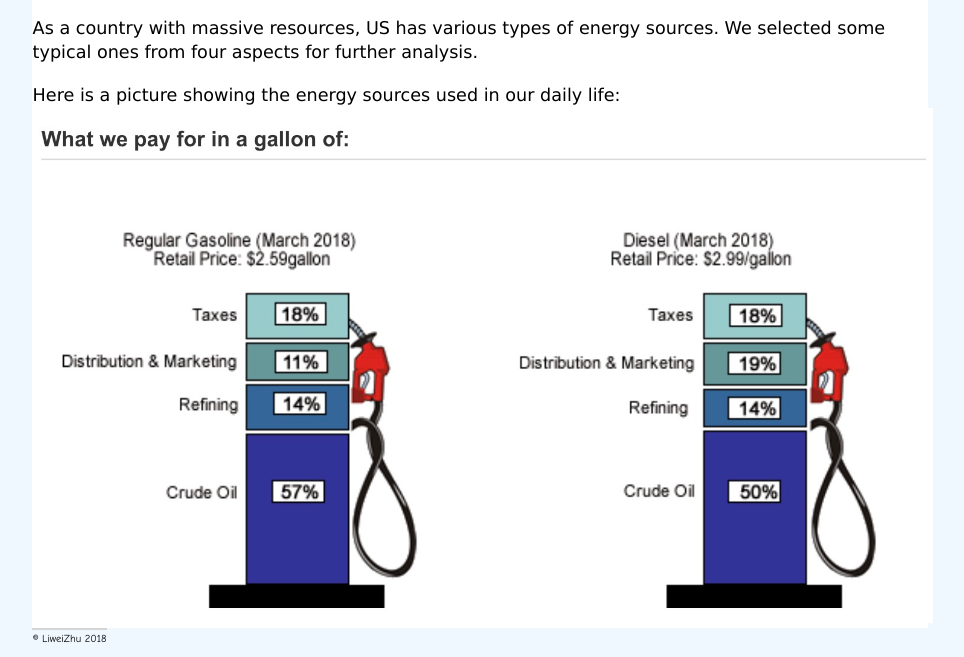
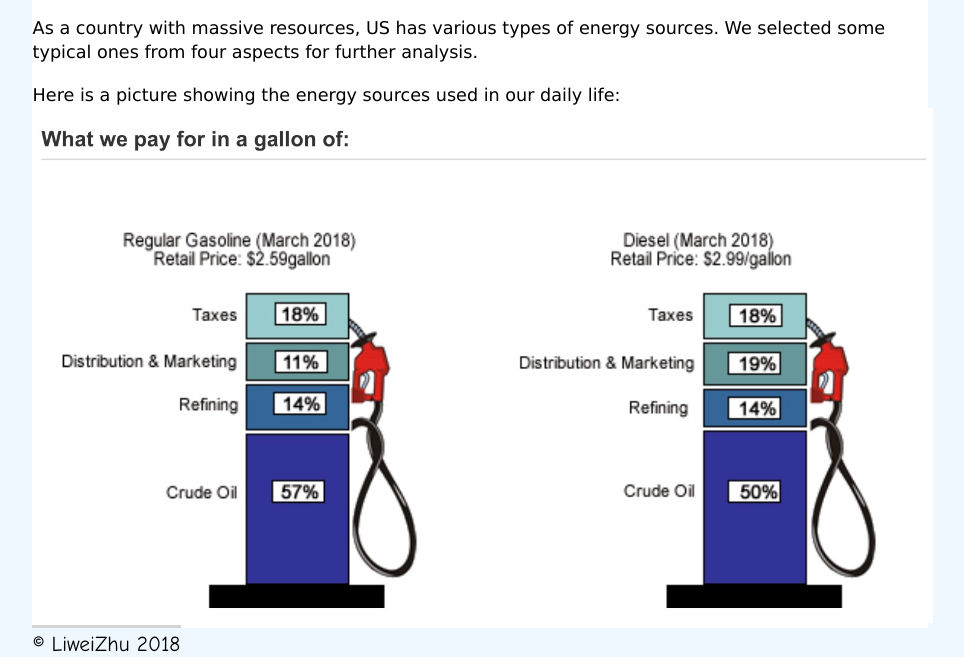
Before and after one commit to Julia900/Julia900.github.io, a plain HTML site: page energy-analysis/index.html in a window 1280 px wide. Shown: the part 162-819 px from the top of the page, without its empty margins (160-1124 px from the left). Drawn offline with Linux system fonts and the light colour scheme.

Commit message:
Update main.css

```diff
--- a/energy-analysis/css/main.css
+++ b/energy-analysis/css/main.css
@@ -65,8 +65,8 @@ p {
     color: #000000;
 }
 footer a{
-    border-top: 2px solid #d5d5d5;
-    font-size: .8em;
+    border-top: 3px solid #d5d5d5;
+    font-size: 1.6em;
     font-family: "Comic Sans MS", cursive, sans-serif;
     color: #000000;
 }
```
